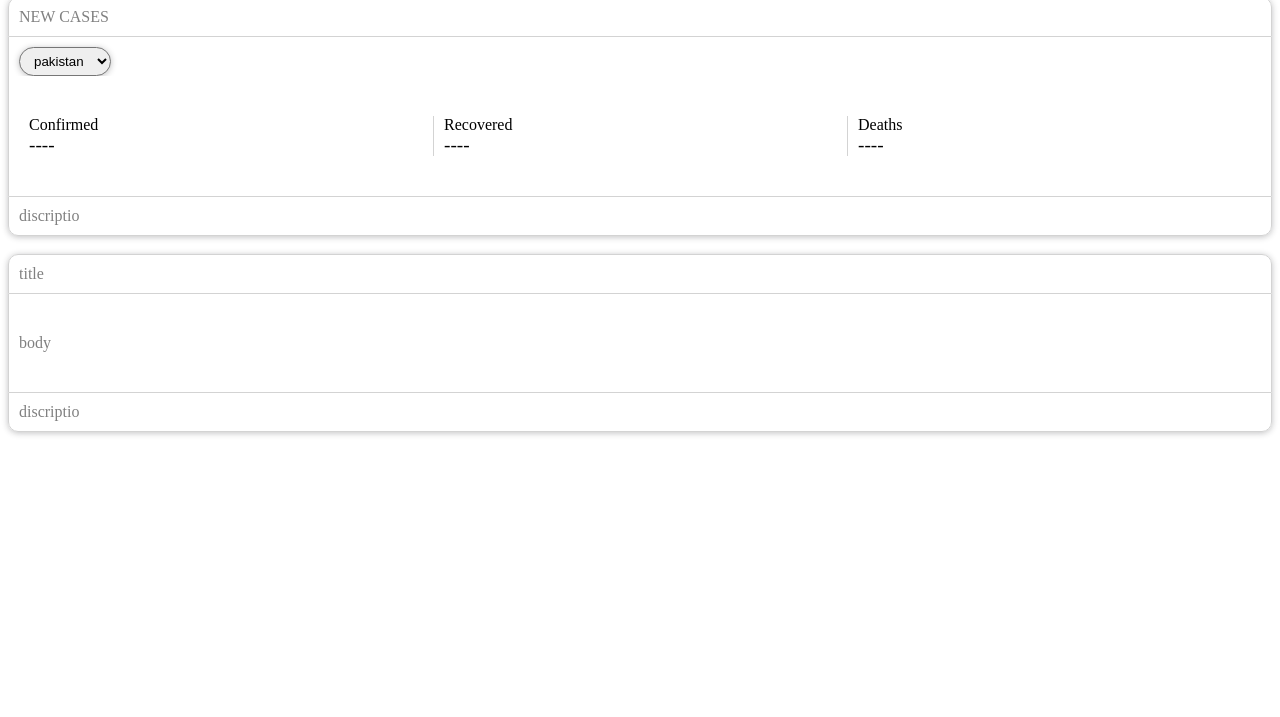
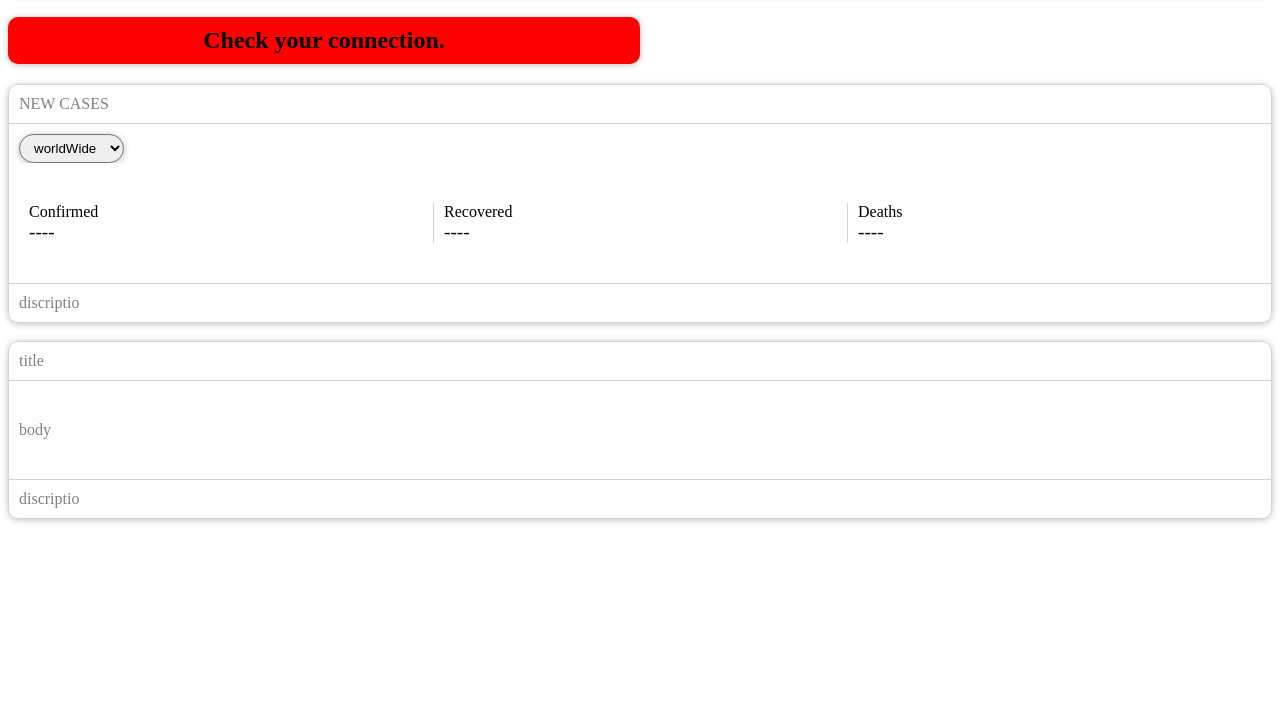
Before and after one commit to sllujaan/Coronavirus_COVID-19, a plain HTML site: page covid-19.html in a window 1280 px wide. Shown: the part 83-800 px from the top of the page. Drawn offline with Linux system fonts and the light colour scheme; no server answers.

Commit message:
making containers....

```diff
--- a/covid-19.css
+++ b/covid-19.css
@@ -1,7 +1,25 @@
 
 
-h1{
+h1, h2{
     text-align: center;
+    color: red;
+    background-color: rgba(244, 0, 0, 0.18);
+    padding: 10px 0;
+
+    border-radius: 10px;
+
+    -webkit-box-shadow: rgba(32, 33, 36, 0.28) 0px 1px 6px 0px;
+    -moz-box-shadow: rgba(32, 33, 36, 0.28) 0px 1px 6px 0px;
+    box-shadow: rgba(32, 33, 36, 0.28) 0px 1px 6px 0px;
+
+    overflow: hidden;
+    text-overflow: ellipsis;
+}
+
+h2 {
+    background-color: red;
+    color: black;
+    width: 50%;
 }
 
 
--- a/covid-19.html
+++ b/covid-19.html
@@ -9,24 +9,16 @@
 
     <title>Covid-19</title>
     <h1>Covid-19</h1>
+    <!--<h2 class="network-error">Check your connection.</h2>-->
 </head>
 <body>
-
-    <!--
-    <div class="select-country">
-        <select name="countries-covid-19" id="countries-covid-19">
-            <option value="pakistan">pakistan</option>
-            <option value="US">US</option>
-            <option value="UK">UK</option>
-        </select>
-    </div>
-    -->
 
     <div class="statistics cases">
         <div class="title">NEW CASES</div>
 
         <div class="select-country">
             <select name="countries-covid-19" id="countries-covid-19">
+                <option value="worldWide">worldWide</option>
                 <option value="pakistan">pakistan</option>
                 <option value="US">US</option>
                 <option value="UK">UK</option>
--- a/covid-19.js
+++ b/covid-19.js
@@ -1,6 +1,9 @@
 
 
-import {} from './fetch_api/covid-19_fetch_api.js'
+import {covid_data} from './fetch_api/covid-19_fetch_api.js'
+
+
+var body = document.getElementsByTagName("body")[0]
 
 
 
@@ -10,3 +13,31 @@ console.log(country.value)
 country.addEventListener('change', (e) => {
     console.log(e.target.value)
 })
+
+
+
+
+
+
+
+
+
+
+
+
+
+
+
+
+
+
+
+
+
+
+
+export var showNetworkError = () => {
+    var network_error = document.createElement('h2')
+    network_error.innerHTML = `Check your connection.`
+    body.insertBefore(network_error, body.children[1])
+}
--- a/fetch_api/covid-19_fetch_api.js
+++ b/fetch_api/covid-19_fetch_api.js
@@ -1,6 +1,9 @@
 
 
-var url = 'https://covid19.mathdro.id/api555'
+import {showNetworkError} from '../covid-19.js'
+
+
+var url = 'https://covid19.mathdro.id/api'
 
 
 export var covid_data = async () => {
@@ -18,8 +21,23 @@ export var covid_data = async () => {
 
 covid_data()
 .then(data => {
-    console.log(data)
+    console.log(data.confirmed)
 })
 .catch(err => {
     console.error(err)
+    showNetworkError()
 })
+
+
+
+
+
+var getConfirmed = (data, country) => {
+    return data.confirmed.value
+}
+
+
+
+var setConfirmed = () => {
+
+}
```
